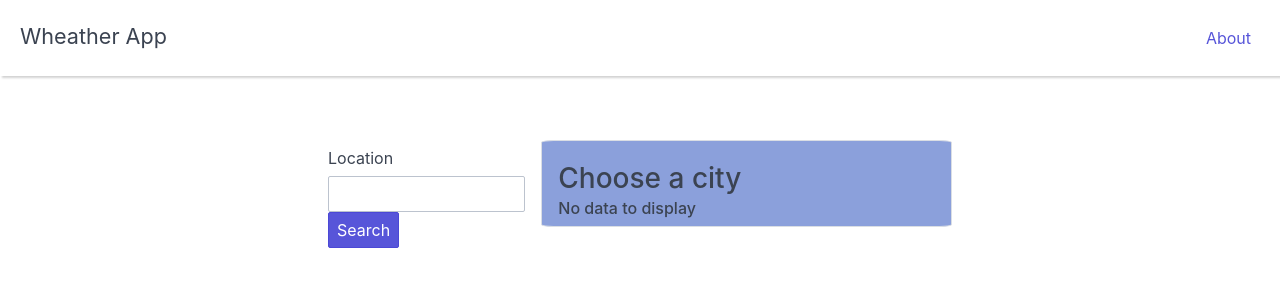
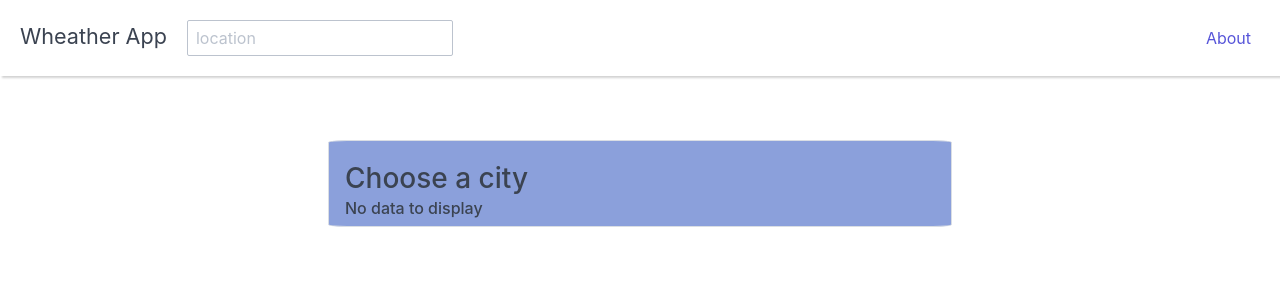
Before and after one commit to zlepur/weather, a React (Create React App) app: page / in a window 1280 px wide. Shown: the top 300 px of the page. Built offline with nearby package versions, Linux system fonts and the light colour scheme.

Commit message:
Update styling.

```diff
--- a/src/App.js
+++ b/src/App.js
@@ -1,5 +1,4 @@
 import React from "react";
-import Search from "./Search";
 import WeatherWidget from "./WeatherWidget";
 import Header from "./Header";
 import "spectre.css";
@@ -21,17 +20,12 @@ export default class App extends React.Component {
     render() {
         return (
             <div id="app">
-                <Header />
+                <Header searchLocation={this.searchLocation} />
                 <div className="container" id="app-container">
                     <div className="columns">
                         <div className="column col-3" />
-                        <div className="column col-2">
-                            <Search searchLocation={this.searchLocation} />
-                        </div>
-                        <div className="column col-4">
-                            <WeatherWidget
-                                searchLocation={this.state.location}
-                            />
+                        <div className="column col-6">
+                            <WeatherWidget searchLocation={this.state.location} />
                         </div>
                     </div>
                 </div>
--- a/src/Header.css
+++ b/src/Header.css
@@ -5,3 +5,7 @@
 .navbar {
     padding: 1rem;
 }
+
+.search-section {
+    padding-left: 1rem;
+}
--- a/src/Header.js
+++ b/src/Header.js
@@ -1,20 +1,24 @@
 import React from "react";
+import Search from "./Search";
 import "spectre.css";
 import "./Header.css";
 
 export default function Header(props) {
     return (
         <header className="navbar navshadow">
-            <div className="navbar-primary">
+            <section className="navbar-primary">
                 <div className="navbar-brand">
                     <span className="text-large">Wheather App</span>
                 </div>
-            </div>
-            <div className="navbar-section">
+            </section>
+            <section className="navbar-section search-section">
+                <Search searchLocation={props.searchLocation} />
+            </section>
+            <section className="navbar-section">
                 <a href="/about" className="btn btn-link">
                     About
                 </a>
-            </div>
+            </section>
         </header>
     );
 }
--- a/src/Search.js
+++ b/src/Search.js
@@ -7,37 +7,28 @@ export default class Search extends React.Component {
         this.state = {
             text: ""
         };
-        this.updateText = this.updateText.bind(this);
-        this.commitText = this.commitText.bind(this);
+        this.onChange = this.onChange.bind(this);
+        this.onKeyPress = this.onKeyPress.bind(this);
     }
 
-    updateText(evt) {
-        this.setState({ text: evt.target.value });
+    onKeyPress(evt) {
+        if (evt.key === "Enter") this.props.searchLocation(this.state.text);
     }
 
-    commitText(evt) {
-        this.props.searchLocation(this.state.text);
-        this.setState({ text: "" });
+    onChange(evt) {
+        this.setState({ text: evt.target.value });
     }
 
     render() {
         return (
-            <div className="form-group">
-                <label className="form-label" htmlFor="input-place">
-                    Location
-                </label>
+            <div className="input-group input-inline">
                 <input
                     className="form-input"
                     type="text"
-                    id="input-place"
-                    onChange={this.updateText}
+                    placeholder="location"
+                    onChange={this.onChange}
+                    onKeyPress={this.onKeyPress}
                 />
-                <button
-                    className="btn btn-primary input-group-btn"
-                    onClick={this.commitText}
-                >
-                    Search
-                </button>
             </div>
         );
     }
--- a/src/WeatherFuture.js
+++ b/src/WeatherFuture.js
@@ -1,5 +1,6 @@
 import React from "react";
 import { parse, format, isToday } from "date-fns";
+import "spectre.css";
 
 export default function WeatherFuture(props) {
     if (props.data === null) {
--- a/src/WeatherNow.js
+++ b/src/WeatherNow.js
@@ -1,5 +1,6 @@
 import React from "react";
 import { capitalizeFirstLetter } from "./Utils";
+import "spectre.css";
 
 function windDirectionToText(degree) {
     if (degree > 337.5) return "N";
--- a/src/WeatherWidget.js
+++ b/src/WeatherWidget.js
@@ -1,7 +1,8 @@
 import React from "react";
-import "./WeatherWidget.css";
 import WeatherNow from "./WeatherNow";
 import WeatherFuture from "./WeatherFuture";
+import "spectre.css";
+import "./WeatherWidget.css";
 
 function ErrorTemplate(props) {
     return (
```
